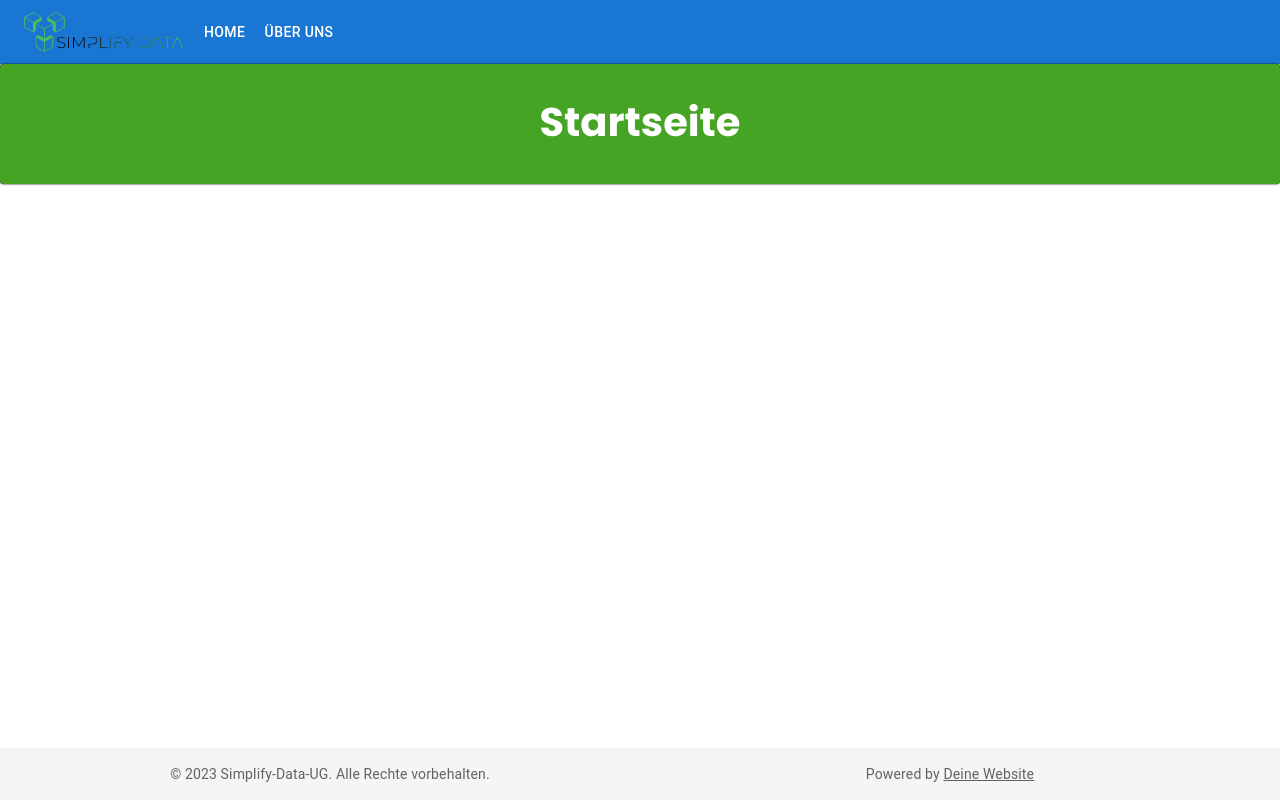
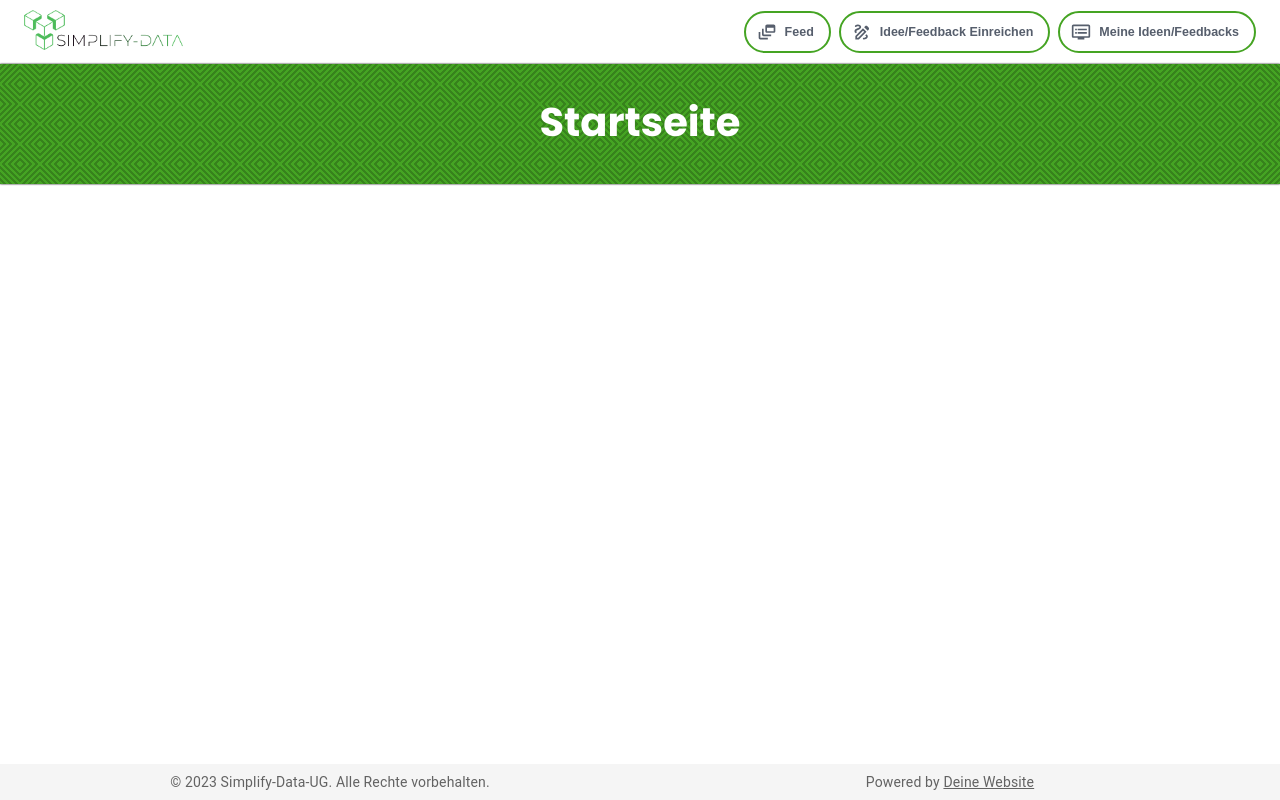
Before and after one commit to Laieb786/web-app-fuer-simplify-data-ug, a React (Create React App) app: page / in a window 1280 px wide. Built offline with nearby package versions, Linux system fonts and the light colour scheme.

Commit message:
Anpassung des Footers-und Headerelements

```diff
--- a/src/Komponenten/FooterComponent.js
+++ b/src/Komponenten/FooterComponent.js
@@ -6,7 +6,7 @@ function Footer() {
     <Box
       component="footer"
       sx={{
-        py: 2,
+        py: 1,
         px: 3,
         backgroundColor: '#f5f5f5',
         marginTop: 'auto',
--- a/src/Komponenten/HeaderComponent.js
+++ b/src/Komponenten/HeaderComponent.js
@@ -1,23 +1,188 @@
-import React from 'react';
-import { AppBar, Toolbar, Button } from '@mui/material';
+import React, { useState } from 'react';
+import { AppBar, Toolbar, Button, ButtonGroup, Grid, Menu, MenuItem, useMediaQuery, Box } from '@mui/material';
 import { Link } from 'react-router-dom';
+import MenuIcon from '@mui/icons-material/Menu';
+import DynamicFeedOutlinedIcon from '@mui/icons-material/DynamicFeedOutlined';
+import DrawOutlinedIcon from '@mui/icons-material/DrawOutlined';
+import DvrOutlinedIcon from '@mui/icons-material/DvrOutlined';
+import { ThemeProvider, createTheme } from '@mui/material/styles';
 
 import logo from '../Grafiken/logo.png'; // Pfad zum Logo-Bild
 
 function HeaderComponent() {
+  const [anchorEl, setAnchorEl] = useState(null);
+  const isMobile = useMediaQuery('(max-width: 755px)'); // Überprüfung, ob der Bildschirm klein ist (<= 600px)
+
+  const theme = createTheme({
+    typography: {
+      fontFamily: 'Mulish, sans-serif',
+    },
+    components: {
+      MuiButton: {
+        styleOverrides: {
+          root: {
+            border: '2px solid #45A423FF',
+          },
+        },
+      },
+    },
+  });
+
+  const handleMenuOpen = (event) => {
+    setAnchorEl(event.currentTarget);
+  };
+
+  const handleMenuClose = () => {
+    setAnchorEl(null);
+  };
+
   return (
-    <AppBar position="static">
+    <ThemeProvider theme={theme}>
+      <AppBar position="static" color="inherit">
         <Toolbar>
+          <Grid container alignItems="center">
+            <Grid item xs={2}>
+              <Link to='/' style={{ textDecoration: 'none' }}>
                 <img src={logo} alt="Logo" style={{ height: '40px', marginRight: '10px' }} />
-        <Button component={Link} to="/" color="inherit">
-          Home
+              </Link>
+            </Grid>
+            <Grid item xs={10} container justifyContent="flex-end">
+              {isMobile ? (
+                // Anzeige des Menüs auf kleineren Bildschirmen
+                <>
+                  <Button
+                    onClick={handleMenuOpen}
+                    sx={{
+                      padding: '9px 10px',
+                      color: '#565E6CFF',
+                      borderRadius: '50px',
+                      cursor: 'pointer',
+                      whiteSpace: 'nowrap',
+                      textDecoration: 'none',
+                      fontSize: '12px',
+                      lineHeight: '20px',
+                      fontWeight: 'bold',
+                      textTransform: 'capitalize',
+                      '&:hover': {
+                        background: '#45A423FF',
+                        color: 'white',
+                      },
+                    }}
+                  >
+                    <MenuIcon sx={{ fontSize: '24px', marginRight: '0px' }} />
                   </Button>
-        <Button component={Link} to="/about" color="inherit">
-          Über uns
+                  <Menu
+                    anchorEl={anchorEl}
+                    open={Boolean(anchorEl)}
+                    onClose={handleMenuClose}
+                    anchorOrigin={{
+                      vertical: 'top',
+                      horizontal: 'right',
+                    }}
+                    transformOrigin={{
+                      vertical: 'top',
+                      horizontal: 'right',
+                    }}
+                  >
+                    <MenuItem component={Link} to="/feed" onClick={handleMenuClose}>
+                      <DynamicFeedOutlinedIcon sx={{ fontSize: '20px', marginRight: '8px' }} />
+                      Feed
+                    </MenuItem>
+                    <MenuItem component={Link} to="/submit" onClick={handleMenuClose}>
+                      <DrawOutlinedIcon sx={{ fontSize: '20px', marginRight: '8px' }} />
+                      Idee/Feedback einreichen
+                    </MenuItem>
+                    <MenuItem component={Link} to="/my-ideas" onClick={handleMenuClose}>
+                      <DvrOutlinedIcon sx={{ fontSize: '20px', marginRight: '8px' }} />
+                      Meine Ideen/Feedbacks
+                    </MenuItem>
+                  </Menu>
+                </>
+              ) : (
+                // Anzeige der Buttons auf größeren Bildschirmen
+                <Grid container spacing={1} justifyContent="flex-end">
+                  <Grid item>
+                    <Button
+                      component={Link}
+                      to="/feed"
+                      sx={{
+                        padding: '9px 15px',
+                        color: '#565E6CFF',
+                        borderRadius: '50px',
+                        cursor: 'pointer',
+                        whiteSpace: 'nowrap',
+                        textDecoration: 'none',
+                        fontSize: '12.5px',
+                        lineHeight: '20px',
+                        fontWeight: 'bold',
+                        textTransform: 'capitalize',
+                        '&:hover': {
+                          background: '#45A423FF',
+                          color: 'white',
+                        },
+                      }}
+                      startIcon={<DynamicFeedOutlinedIcon sx={{ fontSize: '20px' }} />}
+                    >
+                      Feed
                     </Button>
-        {/* Weitere Header-Elemente oder -Buttons */}
+                  </Grid>
+                  <Grid item>
+                    <Button
+                      component={Link}
+                      to="/submit"
+                      sx={{
+                        padding: '9px 15px',
+                        color: '#565E6CFF',
+                        borderRadius: '50px',
+                        cursor: 'pointer',
+                        whiteSpace: 'nowrap',
+                        textDecoration: 'none',
+                        fontSize: '12.5px',
+                        lineHeight: '20px',
+                        fontWeight: 'bold',
+                        textTransform: 'capitalize',
+                        '&:hover': {
+                          background: '#45A423FF',
+                          color: 'white',
+                        },
+                      }}
+                      startIcon={<DrawOutlinedIcon sx={{ fontSize: '20px' }} />}
+                    >
+                      Idee/Feedback einreichen
+                    </Button>
+                  </Grid>
+                  <Grid item>
+                    <Button
+                      component={Link}
+                      to="/my-ideas"
+                      sx={{
+                        padding: '9px 15px',
+                        color: '#565E6CFF',
+                        borderRadius: '50px',
+                        cursor: 'pointer',
+                        whiteSpace: 'nowrap',
+                        textDecoration: 'none',
+                        fontSize: '12.5px',
+                        lineHeight: '20px',
+                        fontWeight: 'bold',
+                        textTransform: 'capitalize',
+                        '&:hover': {
+                          background: '#45A423FF',
+                          color: 'white',
+                        },
+                      }}
+                      startIcon={<DvrOutlinedIcon sx={{ fontSize: '20px' }} />}
+                    >
+                      Meine Ideen/Feedbacks
+                    </Button>
+                  </Grid>
+                </Grid>
+              )}
+            </Grid>
+          </Grid>
         </Toolbar>
       </AppBar>
+    </ThemeProvider>
   );
 }
 
--- a/src/Seiten/StartSeite.js
+++ b/src/Seiten/StartSeite.js
@@ -4,7 +4,7 @@ import Typography from '@mui/material/Typography';
 import Box from '@mui/material/Box';
 import Button from '@mui/material/Button';
 
-function StartSeite() {
+function startseite() {
   return (
     <Container maxWidth="sm">
       <Box sx={{ my: 4 }}>
@@ -19,8 +19,9 @@ function StartSeite() {
           left: '0px',
           width: '100%',
           height: '120px',
-          background: '#45A423FF',
-          borderRadius: '4px',
+          background:`repeating-linear-gradient( 45deg,#0000 calc(-650%/13) calc(50%/13),rgba(0, 0, 0, 0.2) 0 calc(100%/13),#0000 0 calc(150%/13),rgba(0, 0, 0, 0.2) 0 calc(200%/13),#0000 0 calc(250%/13),rgba(0, 0, 0, 0.2) 0 calc(300%/13)),repeating-linear-gradient( 45deg,#0000 calc(-650%/13) calc(50%/13),rgba(0, 0, 0, 0.2) 0 calc(100%/13),#0000 0 calc(150%/13),rgba(0, 0, 0, 0.2) 0 calc(200%/13),#0000 0 calc(250%/13),rgba(0, 0, 0, 0.2) 0 calc(300%/13)) 20px 20px,repeating-linear-gradient(-45deg,#0000 calc(-650%/13) calc(50%/13),rgba(0, 0, 0, 0.2) 0 calc(100%/13),#0000 0 calc(150%/13),rgba(0, 0, 0, 0.2) 0 calc(200%/13),#0000 0 calc(250%/13),rgba(0, 0, 0, 0.2) 0 calc(300%/13)),repeating-linear-gradient(-45deg,#0000 calc(-650%/13) calc(50%/13),rgba(0, 0, 0, 0.2) 0 calc(100%/13),#0000 0 calc(150%/13),rgba(0, 0, 0, 0.2) 0 calc(200%/13),#0000 0 calc(250%/13),rgba(0, 0, 0, 0.2) 0 calc(300%/13)) 20px 20px #45A423FF`,
+          backgroundSize: '40px 40px',
+          borderRadius: '1px', //Hier kann man die Eckenformen ändern
           boxShadow: '0px 0px 1px #171a1f, 0px 0px 2px #171a1f',
         }}
       >
@@ -47,4 +48,4 @@ function StartSeite() {
   );
 }
 
-export default StartSeite;
+export default startseite;
```
Lines whose indentation alone changed are shown as unchanged.
